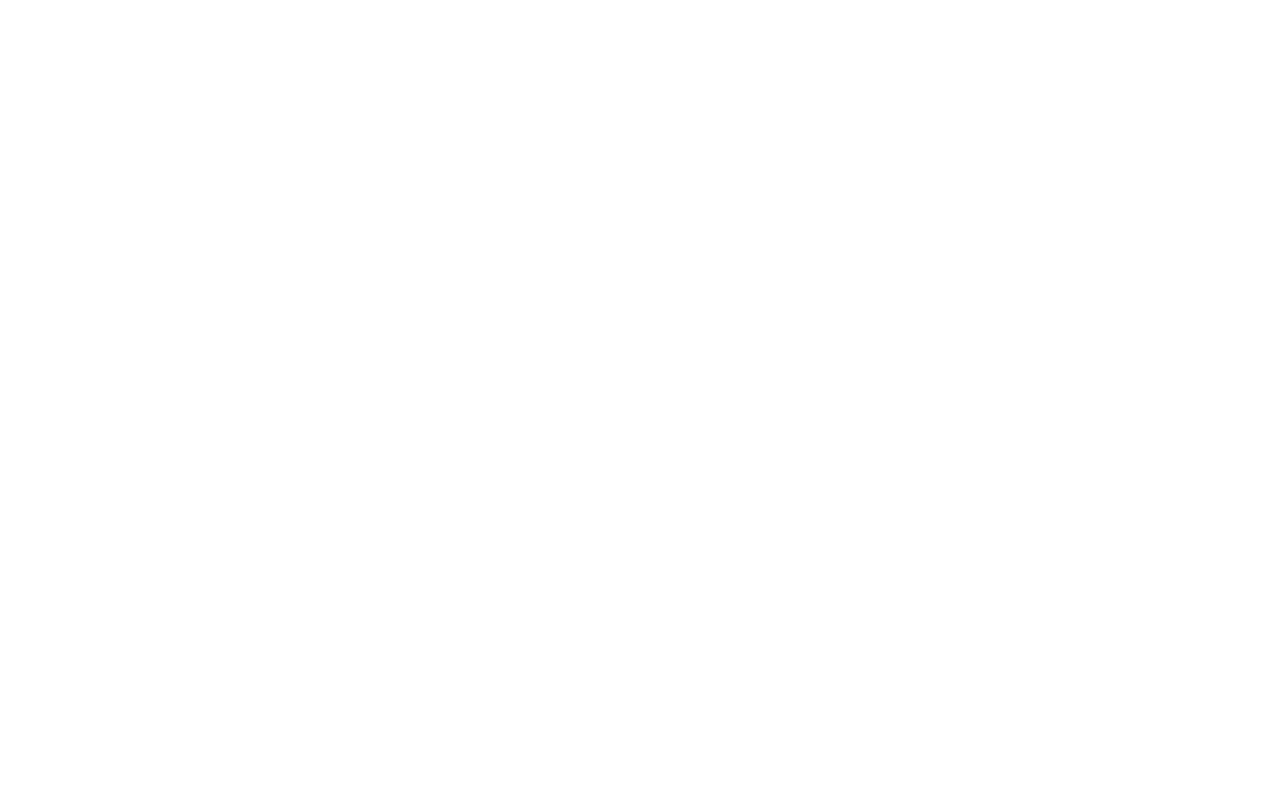
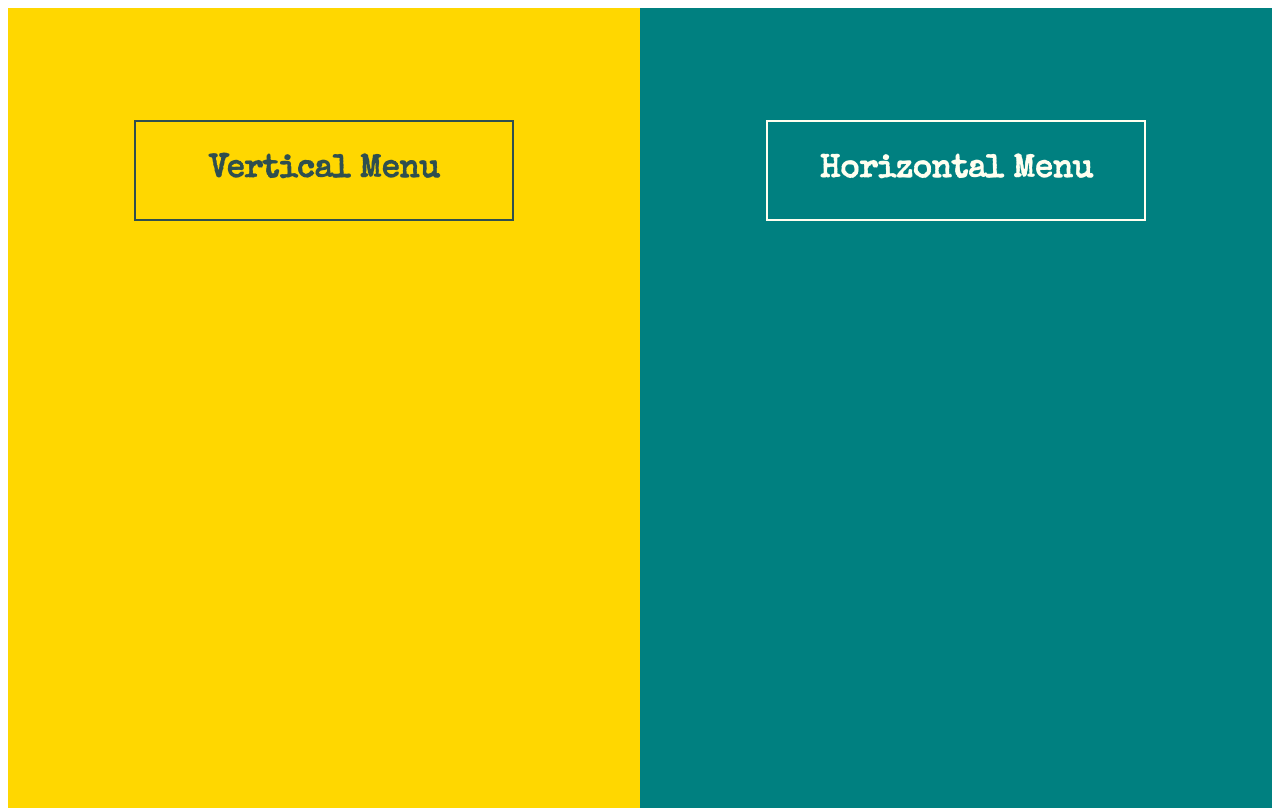
Before and after one commit to 420n13la/twolayouts-Daphne-Nadeau, a plain HTML site: page index.html in a window 1280 px wide. Drawn offline with nearby package versions, Linux system fonts and the light colour scheme.

Commit message:
Add files via upload

```diff
--- a/index.html
+++ b/index.html
@@ -2,8 +2,19 @@
 <html>
 <head>
 
+  <link href="https://fonts.googleapis.com/css?family=Special+Elite&display=swap" rel="stylesheet">
+  <link rel="stylesheet" href="style.css">
+
 </head>
 <body>
 
+  <div id="horizontal">
+    <a href="hormenu.html"><h1>Horizontal Menu</h1></a>
+  </div>
+
+  <div id="vertical">
+    <a href="vermenu.html"><h1>Vertical Menu</h1></a>
+  </div>
+
 </body>
 </html>
--- /dev/null
+++ b/style.css
@@ -0,0 +1,53 @@
+#horizontal{
+  width: 50%;
+  height: 100%;
+  float: right;
+  background-color: teal;
+  padding-top: 7em;
+  text-align: center;
+}
+
+#vertical{
+  width: 50%;
+  height: 100%;
+  float: left;
+  background-color: gold;
+  padding-top: 7em;
+  text-align: center;
+}
+
+#horizontal h1{
+  text-align: center;
+  padding: 1em;
+  width: 60%;
+  font-family: 'Special Elite', cursive;
+  border: 2px solid ivory;
+  color: ivory;
+  margin: auto
+}
+
+#vertical h1{
+  text-align: center;
+  padding: 1em;
+  width: 60%;
+  font-family: 'Special Elite', cursive;
+  border: 2px solid darkslategrey;
+  color: darkslategrey;
+  margin: auto;
+}
+
+a{
+  text-decoration: none;
+}
+
+html{
+  height: 100%;
+}
+
+body{
+  height: 100%;
+}
+
+*{
+  box-sizing: border-box;
+}
```
